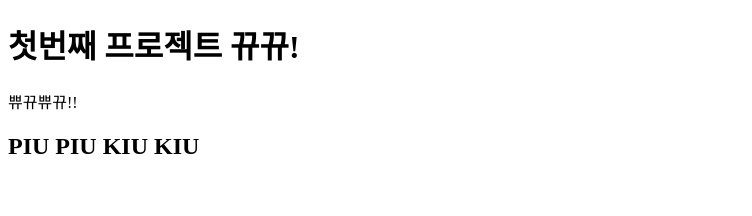
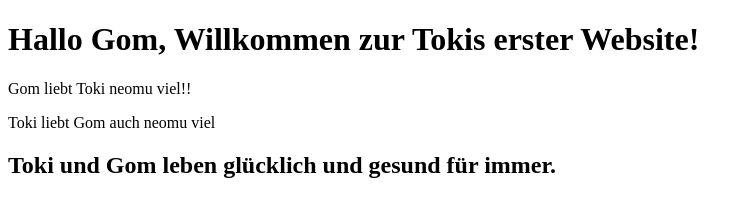
Before and after one commit to sominjeon/First-Somin-Project, a plain HTML site: page index.html in a window 1280 px wide. Shown: the whole page, without its empty margins (0-752 px from the left). Drawn offline with Linux system fonts and the light colour scheme.

Commit message:
third commit

```diff
--- a/index.html
+++ b/index.html
@@ -7,10 +7,11 @@
     <link rel="stylesheet" href="style.css" />
   </head>
   <body>
-    <h1>첫번째 프로젝트 뀨뀨!</h1>
-    <p>쀼뀨쀼뀨!!</p>
+    <h1>Hallo Gom, Willkommen zur Tokis erster Website!</h1>
+    <p>Gom liebt Toki neomu viel!!</p>
+    <p>Toki liebt Gom auch neomu viel</p>
     <h2>
-      PIU PIU KIU KIU
+      Toki und Gom leben glücklich und gesund für immer.
     </h2>
   </body>
 </html>
```
